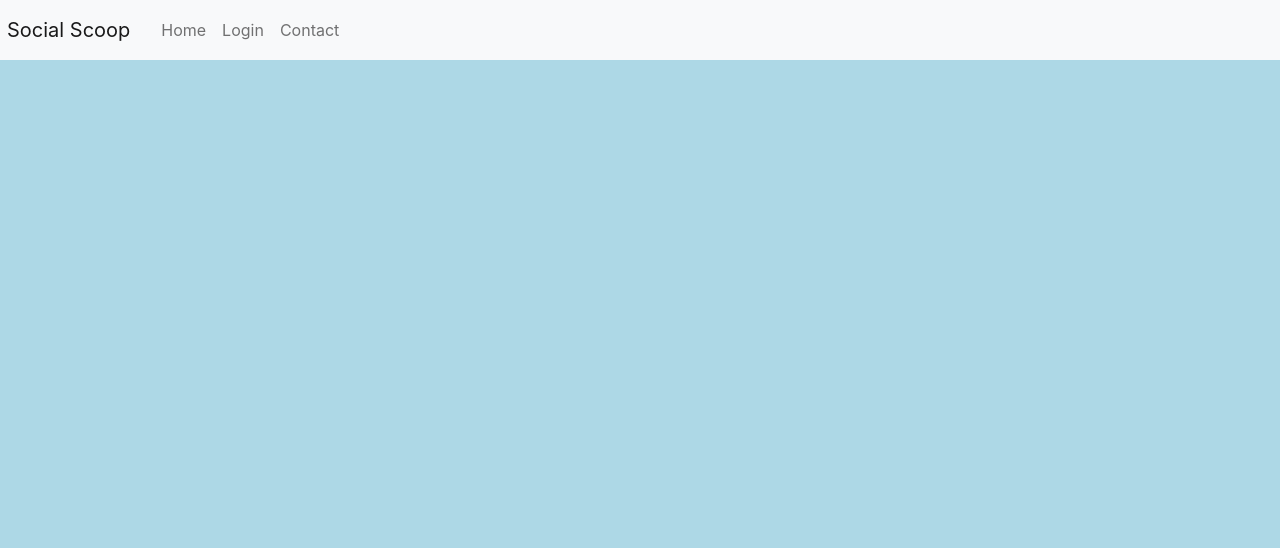
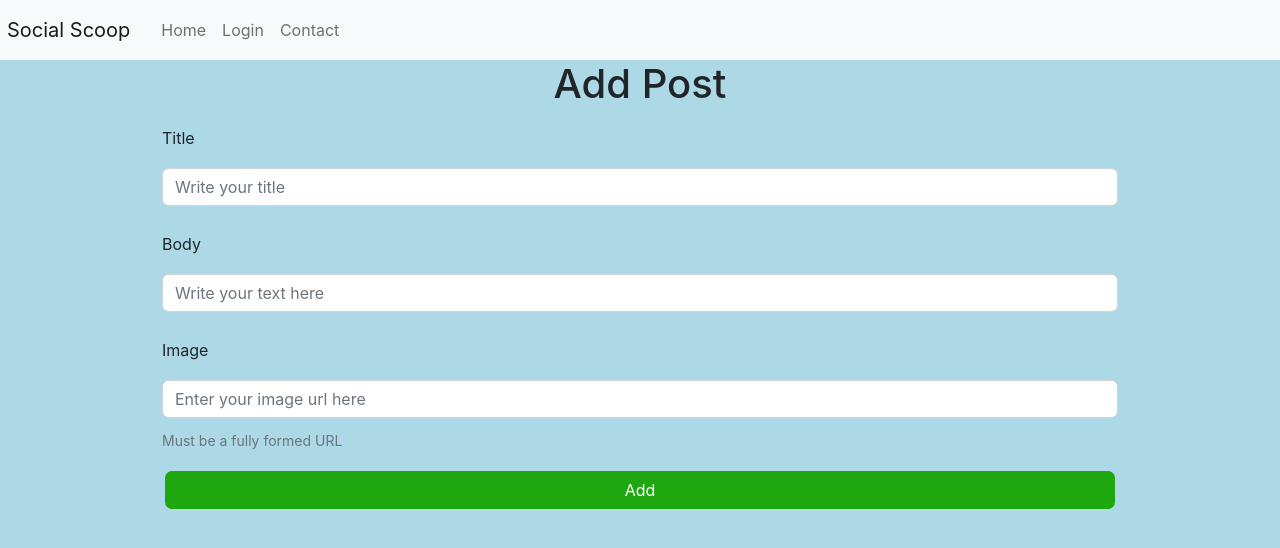
Before and after one commit to Noroff-FEU-Assignments/project-exam-2-AdrianEd50, a React (Create React App) app in the folder project-exam-2/: page /posts/add in a window 1280 px wide. Shown: the top 548 px of the page. Built offline with nearby package versions, Linux system fonts and the light colour scheme.

Commit message:
finished the edit post page

```diff
--- a/project-exam-2/src/App.css
+++ b/project-exam-2/src/App.css
@@ -245,3 +245,8 @@ input, textarea {
   color: #000000;
   text-decoration: underline;
 }
+
+/*Edit page*/
+.success {
+  color: #1FA710;
+}
--- a/project-exam-2/src/App.js
+++ b/project-exam-2/src/App.js
@@ -6,10 +6,8 @@ import Register from "../src/components/login/Register";
 import Posts from "./components/posts/PostsPage";
 import Navigation from "./components/layout/Navigation";
 import { AuthProvider } from "./context/AuthContext";
-import PostsPage from "../src/components/posts/PostsPage";
 import AddPost from "../src/components/posts/AddPost";
 import EditPost from "../src/components/posts/EditPost";
-
 import { BrowserRouter as Router, Routes, Route } from "react-router-dom";
 import Container from "react-bootstrap/Container";
 
@@ -25,9 +23,8 @@ function App() {
             <Route path="/register" element={<Register />} />
             <Route path="/contact" element={<Contact />} />
             <Route path="/posts" element={<Posts />} />
-            <Route path="/posts/posts" exact element={<PostsPage />} />
-            <Route path="/posts/posts/add" element={<AddPost />} />
-            <Route path="/posts/posts/:id" element={<EditPost />} />
+            <Route path="/posts/add" element={<AddPost />} />
+            <Route path="/posts/:id" element={<EditPost />} />
           </Routes>
         </Container>
       </Router>
@@ -36,3 +33,4 @@ function App() {
 }
 
 export default App;
+//<Route path="/posts/posts" exact element={<PostsPage />} />
--- a/project-exam-2/src/components/layout/Navigation.js
+++ b/project-exam-2/src/components/layout/Navigation.js
@@ -38,7 +38,7 @@ function Navigation() {
                   Log out
                 </button>
 
-                <NavLink to="/posts/posts/add" className="nav-link">
+                <NavLink to="/posts/add" className="nav-link">
                   Add Post
                 </NavLink>
               </>
--- a/project-exam-2/src/components/posts/AddPost.js
+++ b/project-exam-2/src/components/posts/AddPost.js
@@ -9,6 +9,7 @@ import FormError from "../../common/FormError";
 import Heading from "../layout/Heading";
 import axios from "axios";
 import { BASE_URL } from "../../constants/api";
+import { token } from "../../utils/storage";
 
 const schema = yup.object().shape({
   title: yup.string().required("Title is required"),
@@ -36,10 +37,16 @@ function AddPost() {
 
     console.log(data);
 
+    const options = {
+      headers: {
+        Authorization: `Bearer ${token}`,
+      },
+    };
+
     try {
-      const response = await axios.post(addPostUrl, data);
+      const response = await axios.post(addPostUrl, data, options);
       console.log(response.data);
-      navigate("/posts/posts");
+      navigate("/posts");
     } catch (error) {
       console.log("error", error);
       setServerError(error.toString());
@@ -84,7 +91,7 @@ function AddPost() {
           </Form.Text>
           {errors.image && <FormError>{errors.image.message}</FormError>}
         </Form.Group>
-        <Button className="addPost-btn">
+        <Button type="submit" className="addPost-btn">
           {submitting ? "Adding..." : "Add"}
         </Button>
       </Form>
--- a/project-exam-2/src/components/posts/EditPost.js
+++ b/project-exam-2/src/components/posts/EditPost.js
@@ -1,10 +1,139 @@
 import React from "react";
 import Heading from "../layout/Heading";
+import { useState, useEffect } from "react";
+import { useParams } from "react-router-dom";
+import { useForm } from "react-hook-form";
+import * as yup from "yup";
+import { yupResolver } from "@hookform/resolvers/yup";
+import { BASE_URL } from "../../constants/api";
+import axios from "axios";
+import { Form, Button } from "react-bootstrap";
+import FormError from "../../common/FormError";
+import { token } from "../../utils/storage";
+
+const schema = yup.object().shape({
+  title: yup.string().required("Title is required"),
+});
 
 function EditPost() {
+  const [post, setPost] = useState(null);
+  const [updated, setUpdated] = useState(false);
+  const [submitting, setSubmitting] = useState(false);
+  const [gettingPost, setGettingPost] = useState(true);
+  const [updatingPost, setUpdatingPost] = useState(false);
+  const [getError, setGetError] = useState(null);
+  const [updateError, setUpdateError] = useState(null);
+
+  const {
+    register,
+    handleSubmit,
+    formState: { errors },
+  } = useForm({
+    resolver: yupResolver(schema),
+  });
+
+  let { id } = useParams();
+
+  const updateUrl = BASE_URL + `social/posts/${id}`;
+
+  const options = {
+    headers: {
+      Authorization: `Bearer ${token}`,
+    },
+  };
+
+  useEffect(function () {
+    async function getPost() {
+      try {
+        const response = await axios.get(updateUrl, options);
+        console.log(response.data);
+        setPost(response.data);
+      } catch (error) {
+        console.log(error);
+        setGetError(error.toString());
+      } finally {
+        setGettingPost(false);
+      }
+    }
+    getPost();
+  }, []);
+
+  async function onSubmit(data) {
+    setUpdatingPost(true);
+    setUpdateError(null);
+    setUpdated(false);
+
+    console.log(data);
+
+    const options = {
+      headers: {
+        Authorization: `Bearer ${token}`,
+      },
+    };
+
+    try {
+      const response = await axios.put(updateUrl, data, options);
+      console.log(response);
+      setUpdated(true);
+    } catch (error) {
+      console.log("error", error);
+      setUpdateError(error.toString());
+    } finally {
+      setUpdatingPost(false);
+    }
+  }
+
+  if (gettingPost) return <div>Loading...</div>;
+
+  if (getError) return <div>An eror occured when loading your post</div>;
+
   return (
     <>
       <Heading content="Edit post" />
+      <Form onSubmit={handleSubmit(onSubmit)}>
+        {updated && (
+          <div className="success">The post was successfully updated</div>
+        )}
+        {updateError && <FormError>{updateError}</FormError>}
+        <Form.Group className="mb-3">
+          <Form.Label>Title</Form.Label>
+          <Form.Control
+            {...register("title")}
+            defaultValue={post.title}
+            type="text"
+            placeholder="Title"
+          />
+          <Form.Text className="text-muted"></Form.Text>
+          {updateError && <FormError>{updateError}</FormError>}
+        </Form.Group>
+
+        <Form.Group className="mb-3">
+          <Form.Label>body</Form.Label>
+          <Form.Control
+            {...register("body")}
+            defaultValue={post.body}
+            type="text"
+            placeholder="Body"
+          />
+          <Form.Text className="text-muted"></Form.Text>
+          {updateError && <FormError>{updateError}</FormError>}
+        </Form.Group>
+
+        <Form.Group className="mb-3">
+          <Form.Label>Image</Form.Label>
+          <Form.Control
+            {...register("image")}
+            type="text"
+            placeholder="Enter your image URL"
+          />
+          <Form.Text className="text-muted">
+            must be a fully formed URL that links to a live and publicly
+            accessible image
+          </Form.Text>
+          {errors.password && <FormError>{errors.password.message}</FormError>}
+        </Form.Group>
+        <Button type="submit">{submitting ? "Updating..." : "Update"}</Button>
+      </Form>
     </>
   );
 }
--- a/project-exam-2/src/components/posts/PostCard.js
+++ b/project-exam-2/src/components/posts/PostCard.js
@@ -17,10 +17,7 @@ export default function PostCard(post) {
   return (
     <>
       <div className="post-card" href={`/post/${post.title}`}>
-        <a
-          href={`/posts/posts/${post.href}`}
-          className="post-card__content-footer"
-        >
+        <a href={`/posts/${post.href}`} className="post-card__content-footer">
           <div className="post-card__content-text">
             <h2>{post.title}</h2>
           </div>
@@ -39,7 +36,8 @@ export default function PostCard(post) {
           )}
         </div>
 
-        <div className="post-id">{post.created}</div>
+        <div className="post-id">Created: {post.created}</div>
+        <div className="post-id">Author: {post.author}</div>
 
         <div className="reactions">
           <div className="reaction-buttons">
--- a/project-exam-2/src/components/posts/PostsPage.js
+++ b/project-exam-2/src/components/posts/PostsPage.js
@@ -9,7 +9,7 @@ function Posts() {
       <div className="white-background-container">
         <Heading content="Posts" />
         <button className="add-btn">
-          <Link to="/posts/posts/add" className="add-btn">
+          <Link to="/posts/add" className="add-btn">
             Add Post
           </Link>
         </button>
```
